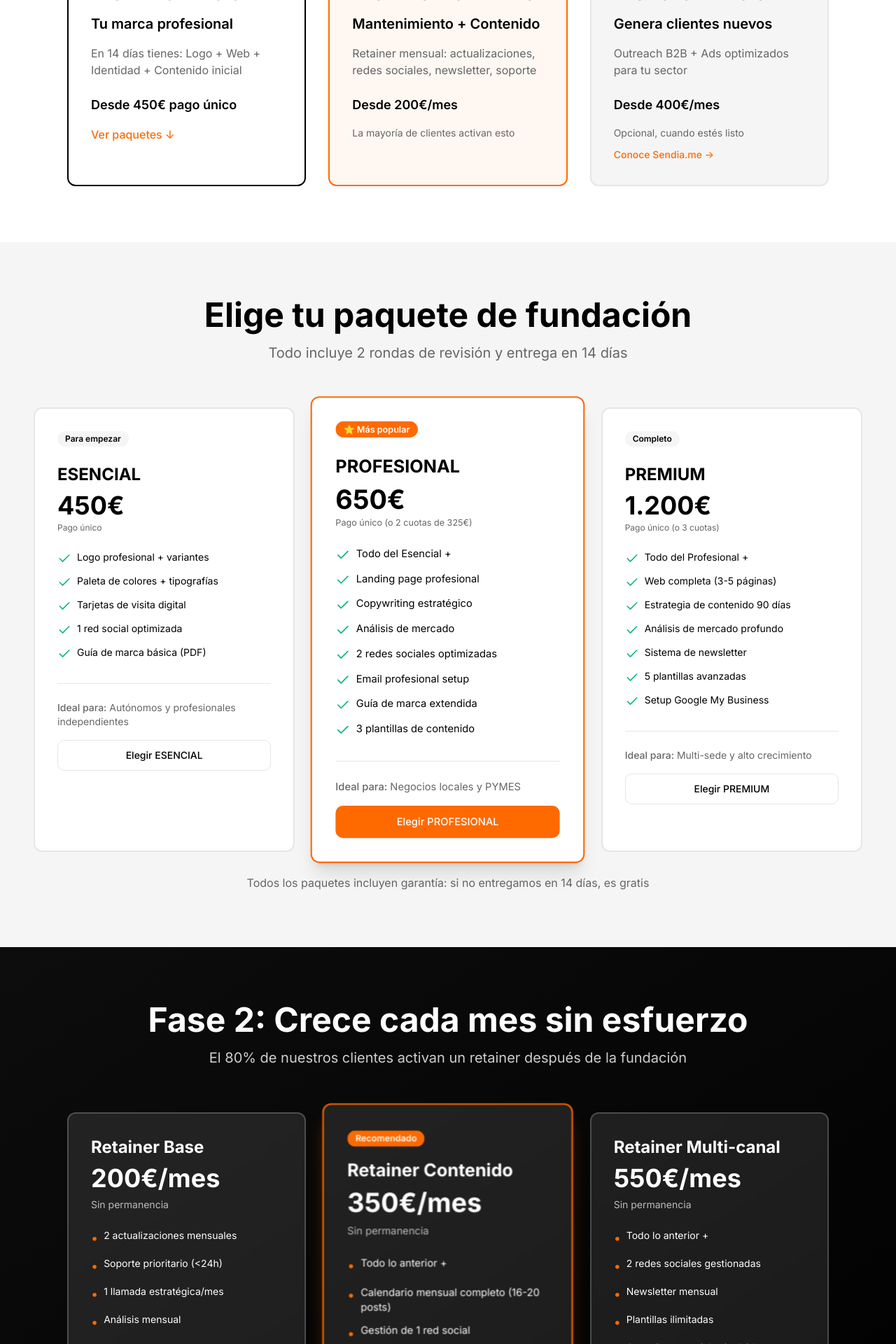
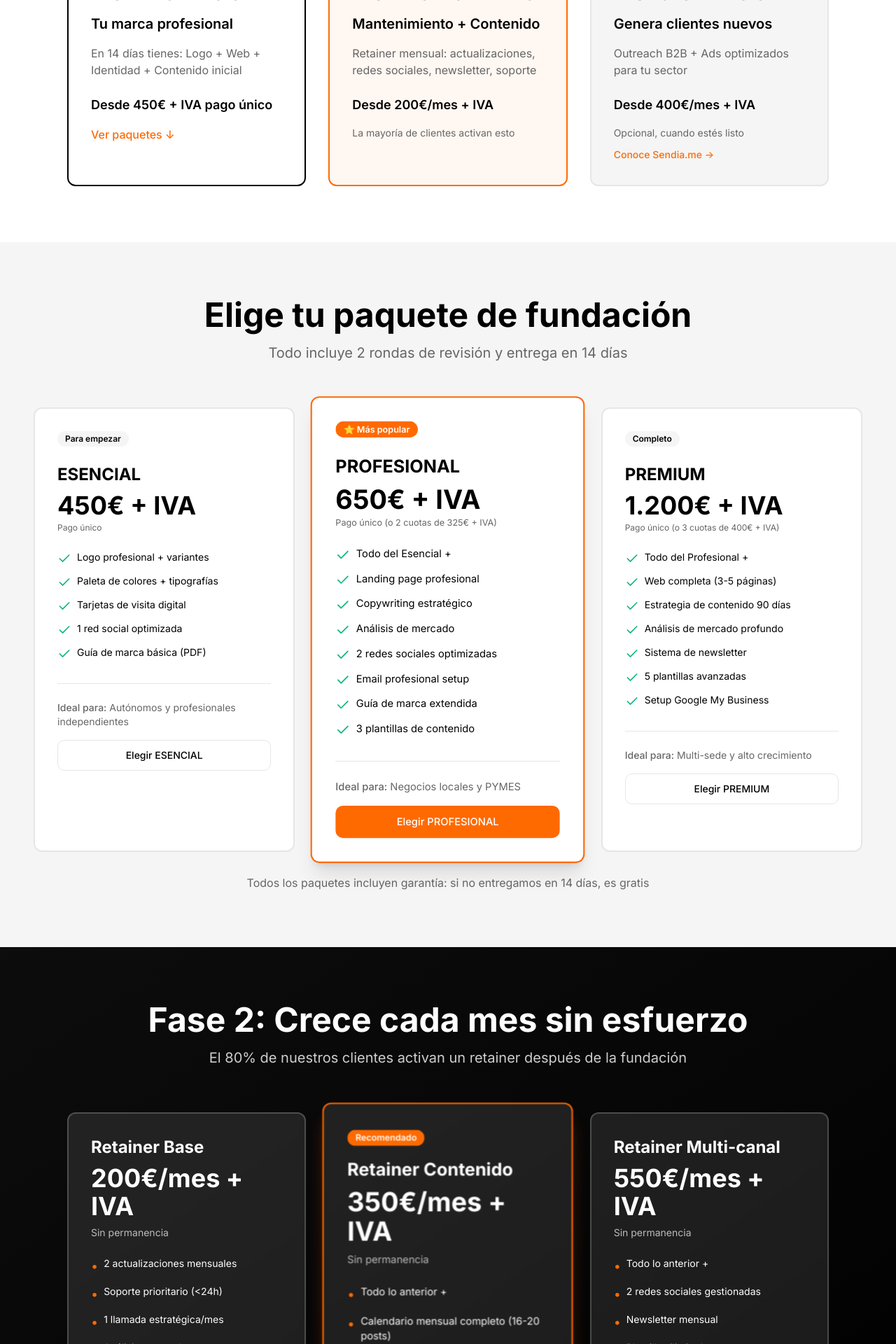
Before and after one commit to sbezares7-sys/godogrow-landing-page, a React (Vite) app: page / in a window 1280 px wide. Shown: the part 2580-4500 px from the top of the page at 70% size. Built offline with nearby package versions, Linux system fonts and the light colour scheme; the HTML template or start-up script is replaced by a standard one.

Commit message:
feat: Add IVA clarification to pricing

```diff
--- a/src/components/FAQ.tsx
+++ b/src/components/FAQ.tsx
@@ -21,7 +21,11 @@ const FAQ = () => {
     },
     {
       question: "¿Puedo pagar en cuotas?",
-      answer: "Sí. Paquete Profesional: 2 cuotas de 325€. Paquete Premium: 3 cuotas de 400€. Primera cuota al empezar, resto al entregar."
+      answer: "Sí. Paquete Profesional: 2 cuotas de 325€ + IVA. Paquete Premium: 3 cuotas de 400€ + IVA. Primera cuota al empezar, resto al entregar."
+    },
+    {
+      question: "¿Los precios incluyen IVA?",
+      answer: "Sí, todos los precios mostrados incluyen IVA. Trabajamos principalmente con empresas y autónomos que lo desgravan, por lo que es el estándar en servicios B2B. Si eres cliente fuera de España, consulta con nosotros sobre impuestos y facturación específicos de tu país."
     },
     {
       question: "¿Qué incluye exactamente el retainer?",
--- a/src/components/Packages.tsx
+++ b/src/components/Packages.tsx
@@ -7,7 +7,7 @@ const Packages = () => {
     {
       name: "ESENCIAL",
       badge: "Para empezar",
-      price: "450€",
+      price: "450€ + IVA",
       subtitle: "Pago único",
       features: [
         "Logo profesional + variantes",
@@ -22,8 +22,8 @@ const Packages = () => {
     {
       name: "PROFESIONAL",
       badge: "⭐ Más popular",
-      price: "650€",
-      subtitle: "Pago único (o 2 cuotas de 325€)",
+      price: "650€ + IVA",
+      subtitle: "Pago único (o 2 cuotas de 325€ + IVA)",
       features: [
         "Todo del Esencial +",
         "Landing page profesional",
@@ -40,8 +40,8 @@ const Packages = () => {
     {
       name: "PREMIUM",
       badge: "Completo",
-      price: "1.200€",
-      subtitle: "Pago único (o 3 cuotas)",
+      price: "1.200€ + IVA",
+      subtitle: "Pago único (o 3 cuotas de 400€ + IVA)",
       features: [
         "Todo del Profesional +",
         "Web completa (3-5 páginas)",
--- a/src/components/Retainer.tsx
+++ b/src/components/Retainer.tsx
@@ -5,7 +5,7 @@ const Retainer = () => {
   const plans = [
     {
       name: "Retainer Base",
-      price: "200€/mes",
+      price: "200€/mes + IVA",
       commitment: "Sin permanencia",
       features: [
         "2 actualizaciones mensuales",
@@ -17,7 +17,7 @@ const Retainer = () => {
     },
     {
       name: "Retainer Contenido",
-      price: "350€/mes",
+      price: "350€/mes + IVA",
       badge: "Recomendado",
       commitment: "Sin permanencia",
       features: [
@@ -31,7 +31,7 @@ const Retainer = () => {
     },
     {
       name: "Retainer Multi-canal",
-      price: "550€/mes",
+      price: "550€/mes + IVA",
       commitment: "Sin permanencia",
       features: [
         "Todo lo anterior +",
--- a/src/components/Solution.tsx
+++ b/src/components/Solution.tsx
@@ -23,7 +23,7 @@ const Solution = () => {
             <p className="text-xs sm:text-base text-muted-foreground mb-3 sm:mb-6">
               En 14 días tienes: Logo + Web + Identidad + Contenido inicial
             </p>
-            <p className="text-sm sm:text-lg font-semibold mb-2 sm:mb-4">Desde 450€ pago único</p>
+            <p className="text-sm sm:text-lg font-semibold mb-2 sm:mb-4">Desde 450€ + IVA pago único</p>
             <a href="#servicios" className="text-primary hover:underline font-medium">
               Ver paquetes ↓
             </a>
@@ -39,7 +39,7 @@ const Solution = () => {
             <p className="text-xs sm:text-base text-muted-foreground mb-3 sm:mb-6">
               Retainer mensual: actualizaciones, redes sociales, newsletter, soporte
             </p>
-            <p className="text-sm sm:text-lg font-semibold mb-2 sm:mb-4">Desde 200€/mes</p>
+            <p className="text-sm sm:text-lg font-semibold mb-2 sm:mb-4">Desde 200€/mes + IVA</p>
             <p className="text-sm text-muted-foreground">
               La mayoría de clientes activan esto
             </p>
@@ -55,7 +55,7 @@ const Solution = () => {
             <p className="text-xs sm:text-base text-muted-foreground mb-3 sm:mb-6">
               Outreach B2B + Ads optimizados para tu sector
             </p>
-            <p className="text-sm sm:text-lg font-semibold mb-2 sm:mb-4">Desde 400€/mes</p>
+            <p className="text-sm sm:text-lg font-semibold mb-2 sm:mb-4">Desde 400€/mes + IVA</p>
             <p className="text-sm text-muted-foreground mb-2">
               Opcional, cuando estés listo
             </p>
```
